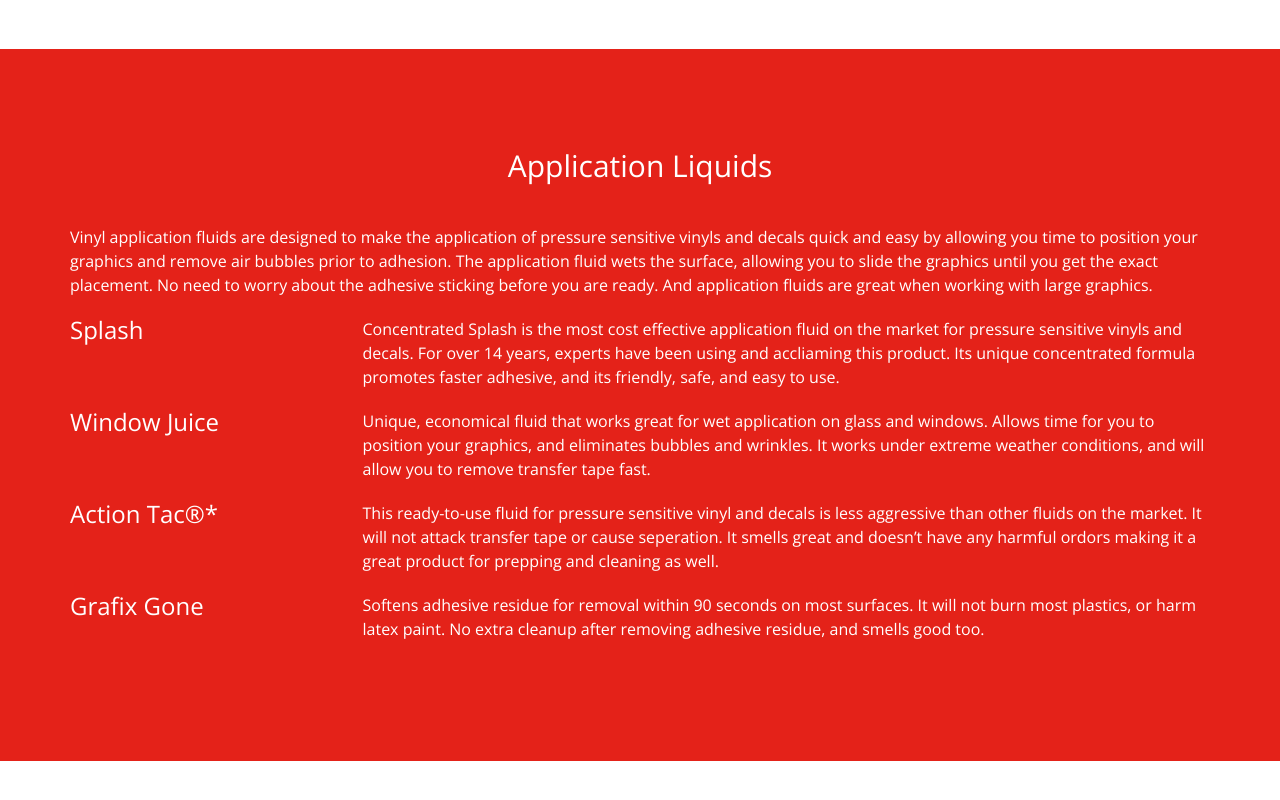
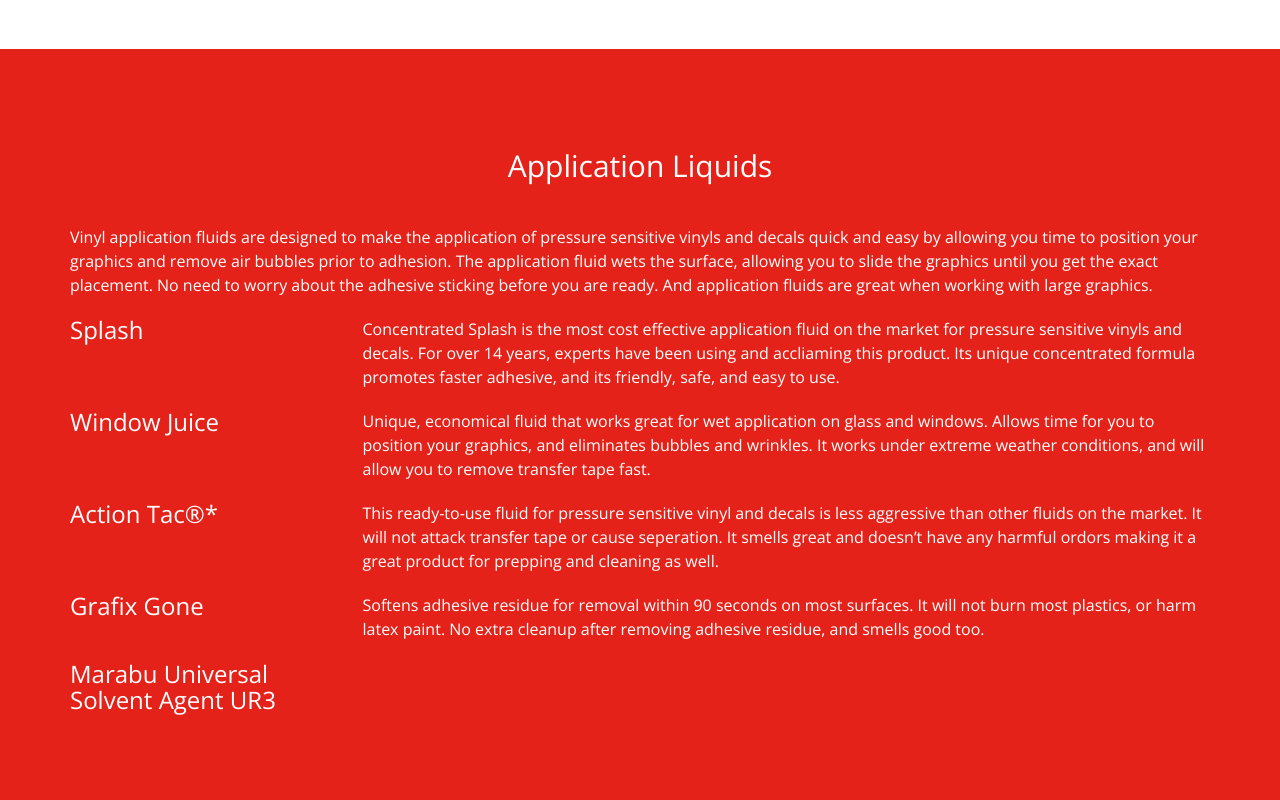
Before and after one commit to s1holdings/marabu, a website: page index.html in a window 1280 px wide. Shown: the part 6997-7797 px from the top of the page. Before the commit the page ends 7758 px from the top, so only its background shows below. Drawn offline with nearby package versions, Linux system fonts and the light colour scheme.

Commit message:
Adding Solvent placeholder

```diff
--- a/index.html
+++ b/index.html
@@ -591,6 +591,18 @@
                     </div>
                 </div>
             </div>
+            <div class="row">
+                <div class="col-lg-3 col-md-3">
+                    <div class="">
+                        <h3>Marabu Universal Solvent Agent UR3</h3>
+                    </div>
+                </div>
+                <div class="col-lg-9 col-md-9">
+                    <div>
+                        <p>&nbsp;</p>
+                    </div>
+                </div>
+            </div>
 
         </div>
     </section>
```
